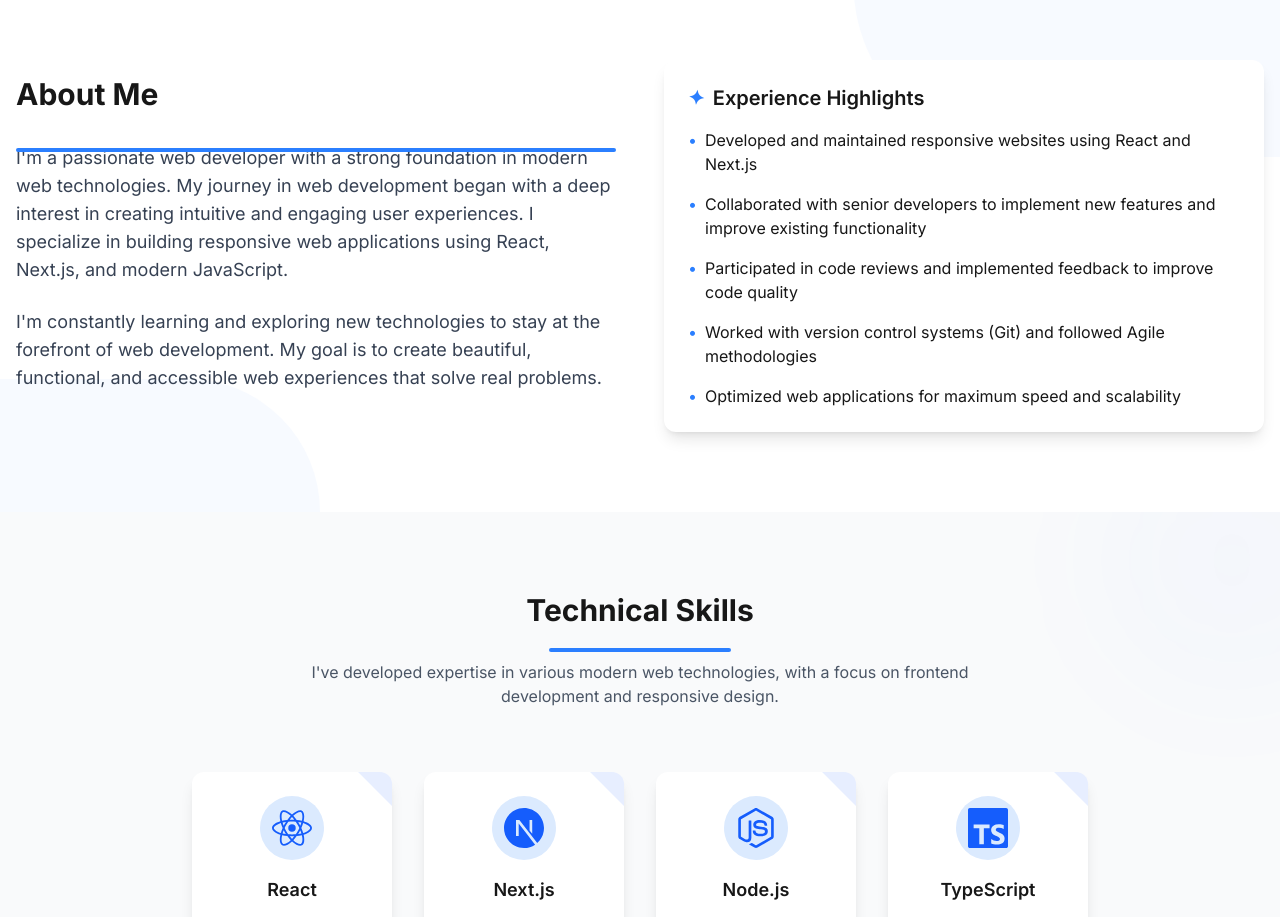
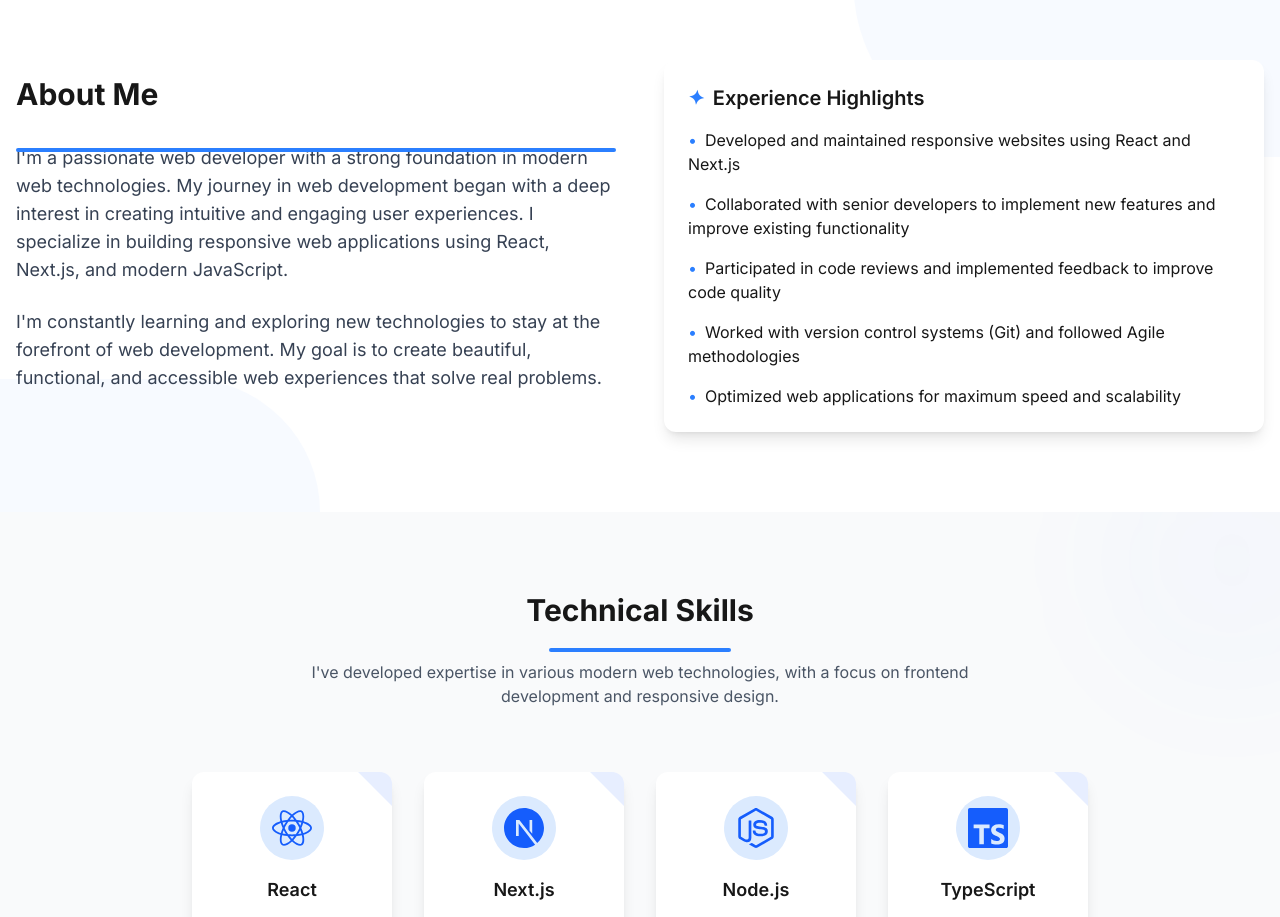
Before and after one commit to AhmedWGabr/portfolio-react, a Next.js app: page / in a window 1280 px wide. Shown: the part 820-1737 px from the top of the page. Built offline with nearby package versions, Linux system fonts and the light colour scheme.

Commit message:
update page.tsx

```diff
--- a/src/app/page.tsx
+++ b/src/app/page.tsx
@@ -373,9 +373,11 @@ export default function Home() {
                       "Worked with version control systems (Git) and followed Agile methodologies",
                       "Optimized web applications for maximum speed and scalability"
                     ].map((item, index) => (
-                      <motion.li
+                      <li
                         key={index}
                         className="flex items-start"
+                      >
+                        <motion.span
                           initial={{ opacity: 0, x: 20 }}
                           whileInView={{ opacity: 1, x: 0 }}
                           transition={{ delay: 0.1 * index, duration: 0.5 }}
@@ -383,7 +385,8 @@ export default function Home() {
                         >
                           <span className="mr-2 text-blue-500">•</span>
                           <span>{item}</span>
-                      </motion.li>
+                        </motion.span>
+                      </li>
                     ))}
                   </ul>
                 </div>
```
Lines whose indentation alone changed are shown as unchanged.
